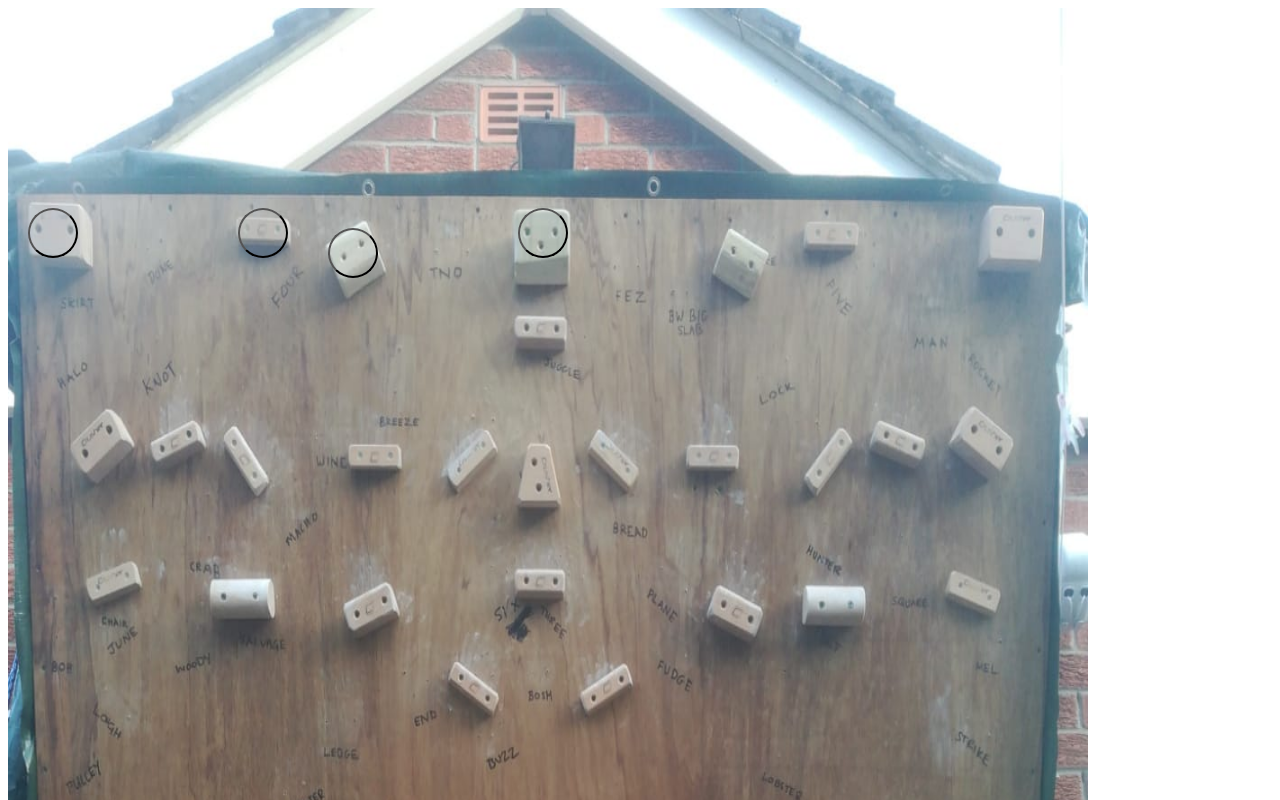
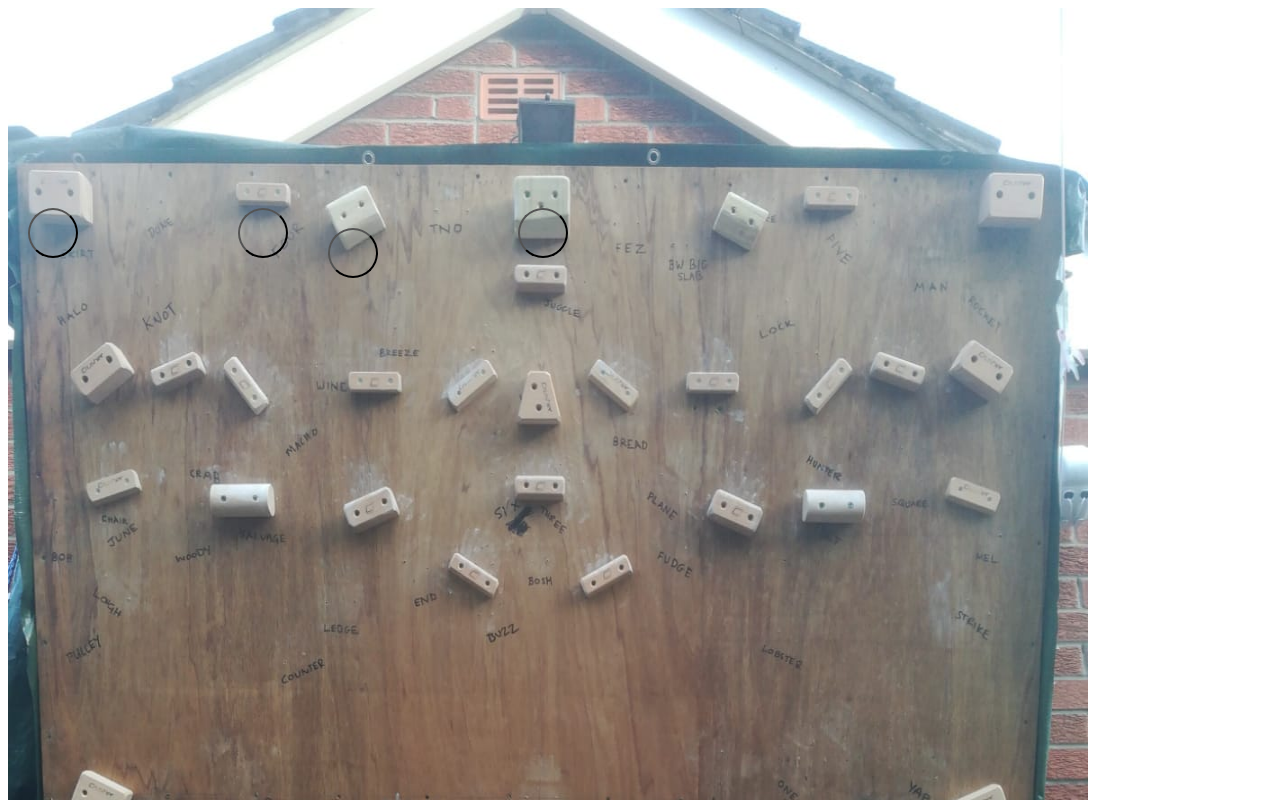
Before and after one commit to osullivansean06/osullivansean06.github.io, a plain HTML site: page stoked/stoked.html in a window 1280 px wide. Shown: the top 800 px of the page. Drawn offline with Linux system fonts and the light colour scheme.

Commit message:
updated dimensions

```diff
--- a/stoked/stoked.html
+++ b/stoked/stoked.html
@@ -6,7 +6,7 @@
         #image-container {
 			position: relative;
 			width: 1080px;
-			height: 1920px;
+			height: 1600px;
 		}
         #boardImg {
 			position: absolute;
```
